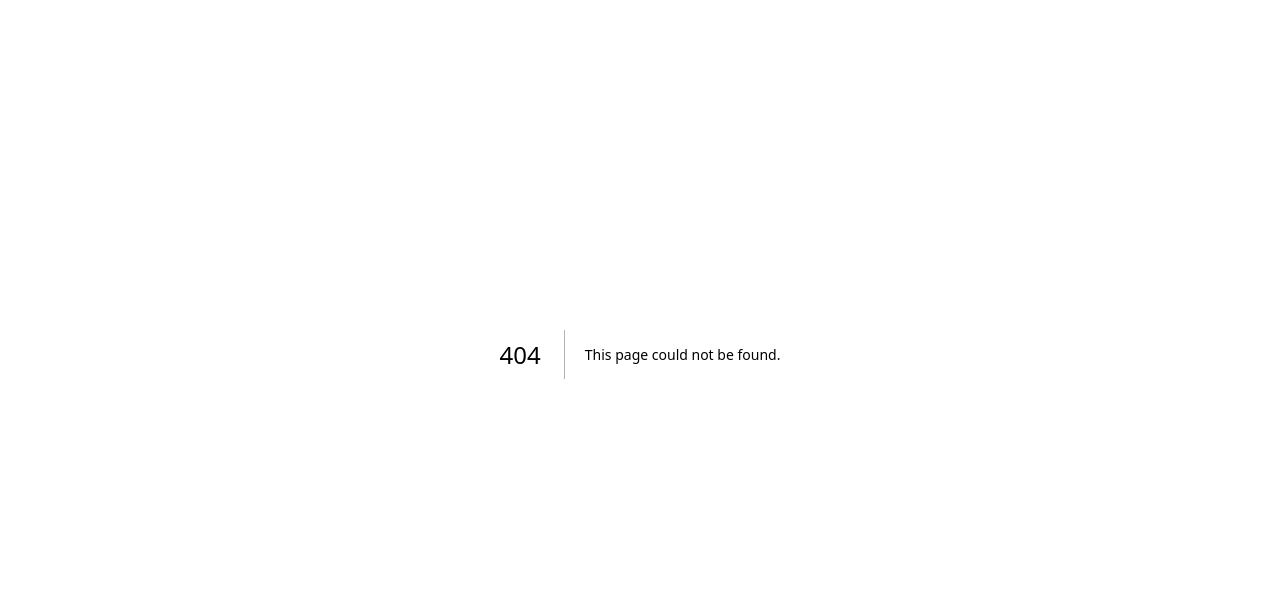
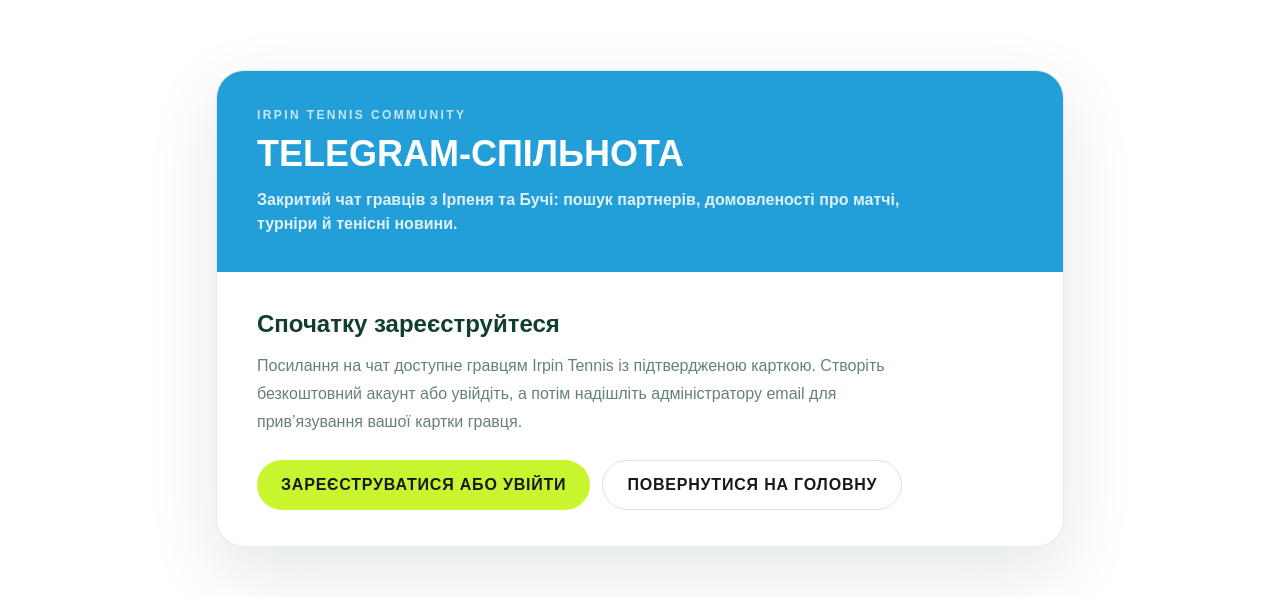
Before and after one commit to yellowblue9912-cell/irpin-tennis-next, a Next.js app: page /community in a window 1280 px wide. Before the commit this address had no page. Shown: the part 184-781 px from the top of the page. Built offline with nearby package versions, Linux system fonts and the light colour scheme; no server answers.

Commit message:
Gate Telegram community behind linked player profiles

```diff
--- /dev/null
+++ b/app/community/page.tsx
@@ -0,0 +1,121 @@
+import type { Metadata } from "next";
+import Link from "next/link";
+import { createClient } from "../../lib/supabase/server";
+
+const telegramUrl = "https://t.me/+9RoKqlUk7VE3NTFi";
+
+export const metadata: Metadata = {
+  title: "Telegram-спільнота гравців | Irpin Tennis",
+  description:
+    "Закрита Telegram-спільнота тенісистів Ірпеня та Бучі для зареєстрованих учасників Irpin Tennis.",
+  robots: { index: false, follow: false },
+};
+
+export default async function CommunityPage() {
+  const supabase = await createClient();
+  const { data } = await supabase.auth.getUser();
+  const isAuthenticated = Boolean(data.user);
+  const { data: player } = data.user
+    ? await supabase
+        .from("players")
+        .select("id")
+        .eq("user_id", data.user.id)
+        .maybeSingle()
+    : { data: null };
+  const isCommunityMember = Boolean(player);
+
+  return (
+    <main className="mx-auto flex min-h-[calc(100vh-92px)] w-full max-w-4xl items-center px-4 py-10 sm:px-6 md:py-16">
+      <section className="w-full overflow-hidden rounded-[28px] border border-[#123f2d]/10 bg-white shadow-[0_24px_70px_rgba(18,63,45,0.12)]">
+        <div className="bg-[#229ed9] px-6 py-7 text-white sm:px-10 sm:py-9">
+          <p className="text-xs font-black uppercase tracking-[0.2em] text-white/75">
+            Irpin Tennis Community
+          </p>
+          <h1 className="mt-2 text-3xl font-black uppercase leading-tight sm:text-4xl">
+            Telegram-спільнота
+          </h1>
+          <p className="mt-3 max-w-2xl text-sm font-semibold leading-6 text-white/85 sm:text-base">
+            Закритий чат гравців з Ірпеня та Бучі: пошук партнерів,
+            домовленості про матчі, турніри й тенісні новини.
+          </p>
+        </div>
+
+        <div className="px-6 py-7 sm:px-10 sm:py-9">
+          {isCommunityMember ? (
+            <>
+              <h2 className="text-2xl font-black text-[#123f2d]">
+                Вашу картку гравця підтверджено
+              </h2>
+              <p className="mt-3 max-w-2xl leading-7 text-[#123f2d]/65">
+                Тепер можна перейти до Telegram-групи. Після переходу
+                надішліть заявку на вступ — адміністратор її підтвердить.
+              </p>
+              <a
+                href={telegramUrl}
+                target="_blank"
+                rel="noreferrer"
+                className="mt-6 inline-flex min-h-12 items-center justify-center rounded-full bg-[#229ed9] px-6 py-3 font-black uppercase tracking-[0.05em] text-white shadow-[0_10px_24px_rgba(34,158,217,0.25)] transition hover:bg-[#188ac0]"
+              >
+                Перейти в Telegram
+              </a>
+            </>
+          ) : isAuthenticated ? (
+            <>
+              <h2 className="text-2xl font-black text-[#123f2d]">
+                Акаунт ще не прив’язаний до гравця
+              </h2>
+              <p className="mt-3 max-w-2xl leading-7 text-[#123f2d]/65">
+                Надішліть адміністратору email, з яким ви зареєструвалися.
+                Після перевірки ми створимо картку гравця або прив’яжемо
+                акаунт до картки, яка вже є на сайті. Тоді тут автоматично
+                з’явиться кнопка переходу до групи.
+              </p>
+              <div className="mt-6 flex flex-col gap-3 sm:flex-row">
+                <a
+                  href="https://t.me/prybalski"
+                  target="_blank"
+                  rel="noreferrer"
+                  className="inline-flex min-h-12 items-center justify-center rounded-full bg-[#229ed9] px-6 py-3 font-black uppercase tracking-[0.05em] text-white transition hover:bg-[#188ac0]"
+                >
+                  Надіслати email — @prybalski
+                </a>
+                <Link
+                  href="/account"
+                  className="inline-flex min-h-12 items-center justify-center rounded-full border border-[#123f2d]/15 px-6 py-3 font-black uppercase tracking-[0.05em] text-[#123f2d] transition hover:bg-[#f6f0e5]"
+                >
+                  Відкрити кабінет
+                </Link>
+              </div>
+            </>
+          ) : (
+            <>
+              <h2 className="text-2xl font-black text-[#123f2d]">
+                Спочатку зареєструйтеся
+              </h2>
+              <p className="mt-3 max-w-2xl leading-7 text-[#123f2d]/65">
+                Посилання на чат доступне гравцям Irpin Tennis із
+                підтвердженою карткою. Створіть безкоштовний акаунт або
+                увійдіть, а потім надішліть адміністратору email для
+                прив’язування вашої картки гравця.
+              </p>
+              <div className="mt-6 flex flex-col gap-3 sm:flex-row">
+                <Link
+                  href="/login"
+                  className="inline-flex min-h-12 items-center justify-center rounded-full bg-[#c9f52f] px-6 py-3 font-black uppercase tracking-[0.05em] text-[#123f2d] transition hover:bg-[#b9e51f]"
+                >
+                  Зареєструватися або увійти
+                </Link>
+                <Link
+                  href="/"
+                  className="inline-flex min-h-12 items-center justify-center rounded-full border border-[#123f2d]/15 px-6 py-3 font-black uppercase tracking-[0.05em] text-[#123f2d] transition hover:bg-[#f6f0e5]"
+                >
+                  Повернутися на головну
+                </Link>
+              </div>
+            </>
+          )}
+        </div>
+      </section>
+    </main>
+  );
+}
--- a/app/page.tsx
+++ b/app/page.tsx
@@ -314,7 +314,7 @@ export default function HomePage() {
 
             <div className="flex flex-wrap items-center justify-center gap-x-5 gap-y-2 text-xs font-bold text-white/65">
               <a
-                href="https://t.me/+9RoKqlUk7VE3NTFi"
+                href="/community"
                 target="_blank"
                 rel="noreferrer"
                 className="transition hover:text-[#dfff3f]"
--- a/components/Header.tsx
+++ b/components/Header.tsx
@@ -15,7 +15,7 @@ const menuItems = [
 ];
 
 // Встав сюди справжнє посилання на Telegram
-const telegramUrl = "https://t.me/+9RoKqlUk7VE3NTFi";
+const telegramUrl = "/community";
 
 export default function Header() {
   const pathname = usePathname();
--- a/components/StructuredData.tsx
+++ b/components/StructuredData.tsx
@@ -11,7 +11,6 @@ const structuredData = {
         "Тенісна спільнота Ірпеня, Бучі та Києва: гравці, турніри, ліги, корти й тренери.",
       areaServed: ["Ірпінь", "Буча", "Київ"],
       sport: "Tennis",
-      sameAs: ["https://t.me/+9RoKqlUk7VE3NTFi"],
     },
     {
       "@type": "WebSite",
```
